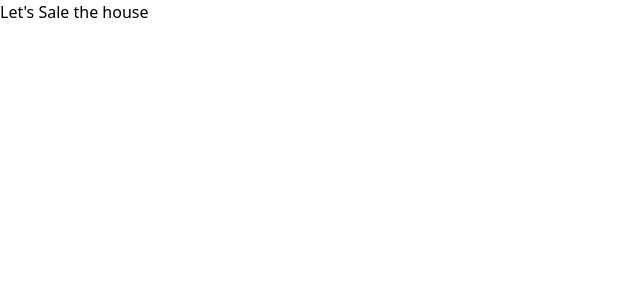
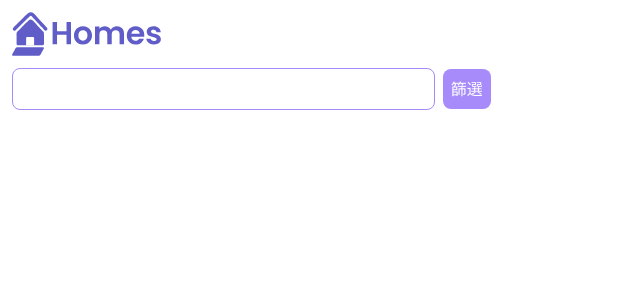
Before and after one commit to imladris20/liveCodingInterview, a React (Vite) app: page / in a window 1280 px wide. Shown: the top 300 px of the page, without its empty margins (0-640 px from the left). Built offline with nearby package versions, Linux system fonts and the light colour scheme.

Commit message:
Feat: Add header and search area

```diff
--- a/src/App.jsx
+++ b/src/App.jsx
@@ -1,10 +1,25 @@
 function App() {
-
   return (
     <>
-      <h1>Let&apos;s Sale the house</h1>
+      <header>
+        <img src="logo.svg" alt="home logo" className="ml-3 mt-3" />
+      </header>
+      <section className="searchArea ml-3 mt-3">
+        <div className="flex-row">
+          <input
+            type="text"
+            className="w-1/3 rounded-lg border border-solid border-violet-400 p-2 focus:border-violet-700 focus-visible:border-violet-700 text-slate-800"
+          />
+          <button
+            type="button"
+            className="ml-2 rounded-lg bg-violet-400 p-2 text-white hover:bg-violet-300 transition-colors duration-200 ease-in-out"
+          >
+            篩選
+          </button>
+        </div>
+      </section>
     </>
-  )
+  );
 }
 
-export default App
+export default App;
```
